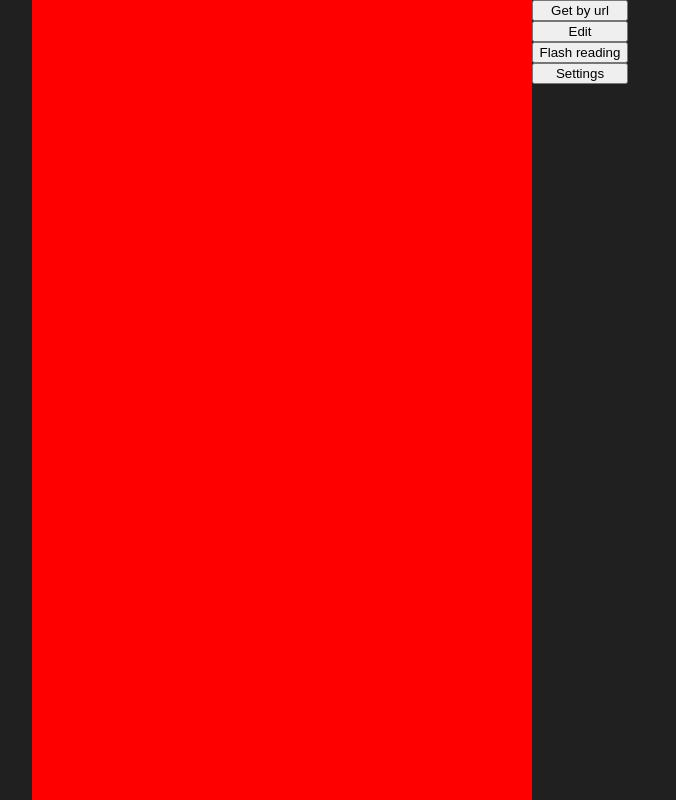
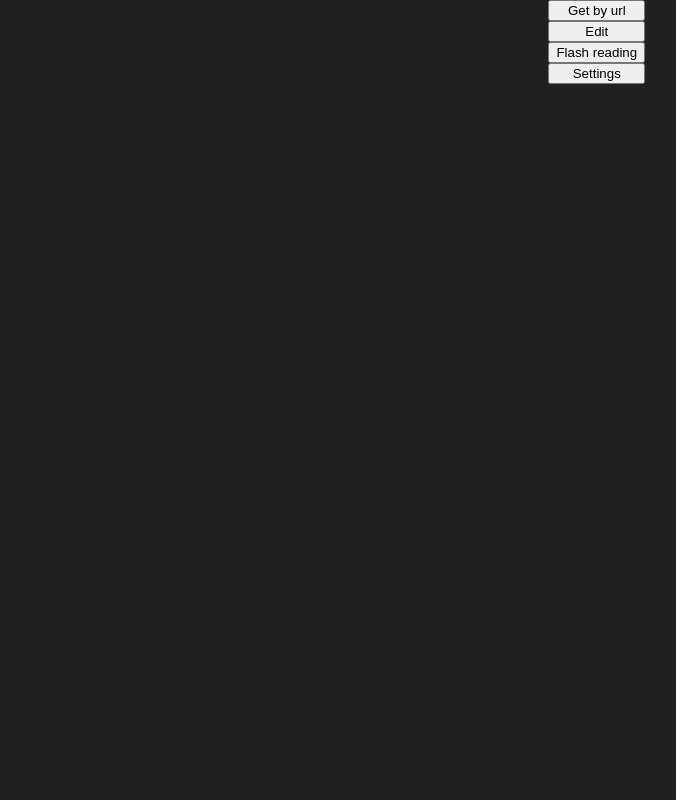
Before and after one commit to tahmdev/easyreader, a React (Create React App) app: page / in a window 1280 px wide. Shown: the whole page, without its empty margins (310-986 px from the left). Built offline with nearby package versions, Linux system fonts and the light colour scheme.

Commit message:
Move context into seperate files & Add simple settings

```diff
--- a/src/App.css
+++ b/src/App.css
@@ -37,8 +37,12 @@ button:hover {
 .reader-wrapper {
   width: 500px;
   height: 100vh;
-  background-color: red;
   overflow: auto;
+  padding: 0 1rem;
+}
+.reader-wrapper img {
+  max-width: 100%;
+  height: auto;
 }
 .sidebar-wrapper {
   position: fixed;
--- a/src/App.tsx
+++ b/src/App.tsx
@@ -1,47 +1,44 @@
-import React, {
-  ChangeEventHandler,
-  createContext,
-  Dispatch,
-  SetStateAction,
-  useEffect,
-  useState,
-} from "react";
-import logo from "./logo.svg";
+import { useState } from "react";
 import "./App.css";
-import { parse } from "node:path/win32";
-import { json } from "stream/consumers";
 import { Reader } from "./components/Reader";
-import { ReaderSidebar } from "./components/Reader-sidebar";
-
-interface Article {
-  author: string;
-  content: string;
-  description: string;
-  image: string;
-  links: string[];
-  published: string;
-  source: string;
-  title: string;
-  ttr: number;
-  url: string;
-}
-
-export const ArticleContext = createContext<{
-  article: Article | null;
-  setArticle: Dispatch<SetStateAction<Article | null>>;
-} | null>(null);
+import useLocalstorage from "./hooks/useLocalstorage";
+import { SettingsContext } from "./context/SettingsCTX";
+import { Article, ArticleContext } from "./context/ArticleCTX";
 
 function App() {
   const [article, setArticle] = useState<Article | null>(null);
-
+  const initialSettings = {
+    theme: {
+      Background: "#202020",
+      Reader: "#202020",
+      Text: "#FFF",
+      "Link Color": "#B85885",
+    },
+    text: {
+      Font: "Arial",
+      "Font size": 16,
+      "Line height": 27,
+    },
+    other: {
+      "Hide images": false,
+    },
+    flash: {
+      speed: 1000,
+      "Use smart flashing": false,
+    },
+  };
+  const [settings, setSettings] = useLocalstorage(
+    "EZReaderSettings",
+    initialSettings
+  );
   return (
     <div className="App">
-      <ArticleContext.Provider
-        value={{ article: article, setArticle: setArticle }}
-      >
-        <div className="reader-sidebar-wrapper">
-          <Reader />
-        </div>
+      <ArticleContext.Provider value={{ article, setArticle }}>
+        <SettingsContext.Provider value={{ settings, setSettings }}>
+          <div className="reader-sidebar-wrapper">
+            <Reader />
+          </div>
+        </SettingsContext.Provider>
       </ArticleContext.Provider>
     </div>
   );
--- a/src/components/GetByUrl.tsx
+++ b/src/components/GetByUrl.tsx
@@ -5,14 +5,14 @@ import React, {
   useContext,
   useState,
 } from "react";
-import { ArticleContext } from "../App";
+import { ArticleContext } from "../context/ArticleCTX";
 
 interface Props {
   hide: () => void;
 }
 export const GetByURL: React.FC<Props> = ({ hide }) => {
   const [queryUrl, setQueryUrl] = useState("");
-  const ctx = useContext(ArticleContext);
+  const { setArticle } = useContext(ArticleContext);
 
   const handleChange: ChangeEventHandler<HTMLInputElement> = (e) => {
     setQueryUrl(e.target.value);
@@ -21,7 +21,7 @@ export const GetByURL: React.FC<Props> = ({ hide }) => {
   const handleQuery = () => {
     fetch("http://localhost:9000/scrape/url/?url=" + queryUrl)
       .then((res) => res.json())
-      .then((json) => ctx?.setArticle(json));
+      .then((json) => setArticle(json));
     hide();
   };
 
--- a/src/components/Reader.tsx
+++ b/src/components/Reader.tsx
@@ -1,18 +1,18 @@
 import React, { useContext, useState } from "react";
-import { ArticleContext } from "../App";
+import { ArticleContext } from "../context/ArticleCTX";
 import { ReaderSidebar } from "./Reader-sidebar";
 import { Settings } from "./Settings";
 
 interface Props {}
 export const Reader: React.FC<Props> = () => {
   const [showSettings, setShowSettings] = useState(false);
-  const ctx = useContext(ArticleContext);
+  const { article } = useContext(ArticleContext);
 
   return (
     <div className="reader-sidebar-wrapper">
       <div className="reader-wrapper">
-        {ctx?.article && !showSettings && (
-          <td dangerouslySetInnerHTML={{ __html: ctx.article.content }} />
+        {article && !showSettings && (
+          <div dangerouslySetInnerHTML={{ __html: article.content }} />
         )}
         {showSettings && <Settings />}
       </div>
--- a/src/components/Settings.tsx
+++ b/src/components/Settings.tsx
@@ -1,9 +1,16 @@
-import React from "react";
+import React, { useContext, useEffect } from "react";
+import { SettingsContext } from "../context/SettingsCTX";
 
 // BG color
+// Reader bg color
 // Text color
+// Link color
+
 // Text size
 // Text font
+// Line height
+
+// Hide images
 
 // Flash settings:
 // Flash speed
@@ -13,5 +20,9 @@ import React from "react";
 
 interface Props {}
 export const Settings: React.FC<Props> = () => {
+  const { settings, setSettings } = useContext(SettingsContext);
+  useEffect(() => {
+    console.log(settings);
+  }, []);
   return <div className="settings-wrapper">This is settigns</div>;
 };
--- /dev/null
+++ b/src/context/ArticleCTX.ts
@@ -0,0 +1,23 @@
+import { createContext, Dispatch, SetStateAction } from "react";
+
+export interface Article {
+  author: string;
+  content: string;
+  description: string;
+  image: string;
+  links: string[];
+  published: string;
+  source: string;
+  title: string;
+  ttr: number;
+  url: string;
+}
+
+interface IArticleContext {
+  article: Article | null;
+  setArticle: Dispatch<SetStateAction<Article | null>>;
+}
+
+export const ArticleContext = createContext<IArticleContext>(
+  {} as IArticleContext
+);
--- /dev/null
+++ b/src/context/SettingsCTX.ts
@@ -0,0 +1,31 @@
+import { createContext, Dispatch, SetStateAction } from "react";
+
+interface ISettings {
+  theme: {
+    Background: string;
+    Reader: string;
+    Text: string;
+    "Link Color": string;
+  };
+  text: {
+    Font: string;
+    "Font size": number;
+    "Line height": number;
+  };
+  other: {
+    "Hide images": boolean;
+  };
+  flash: {
+    speed: number;
+    "Use smart flashing": boolean;
+  };
+}
+
+interface ISettingsContext {
+  settings: ISettings;
+  setSettings: Dispatch<SetStateAction<ISettings>>;
+}
+
+export const SettingsContext = createContext<ISettingsContext>(
+  {} as ISettingsContext
+);
```
